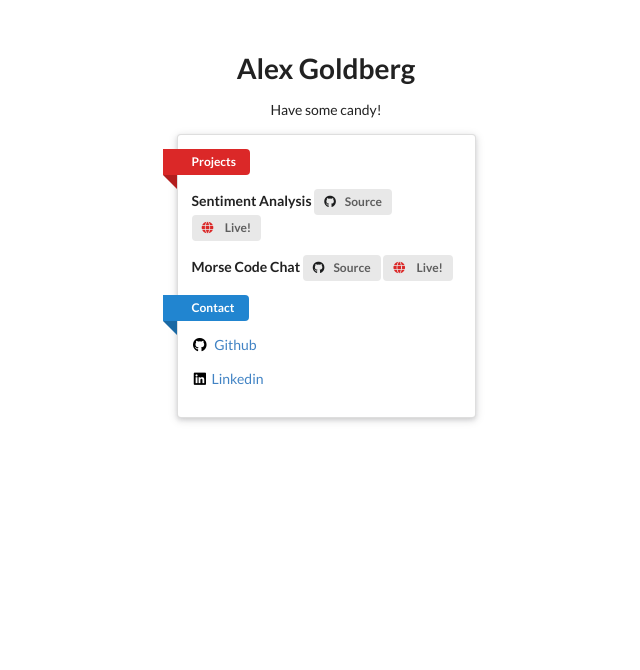
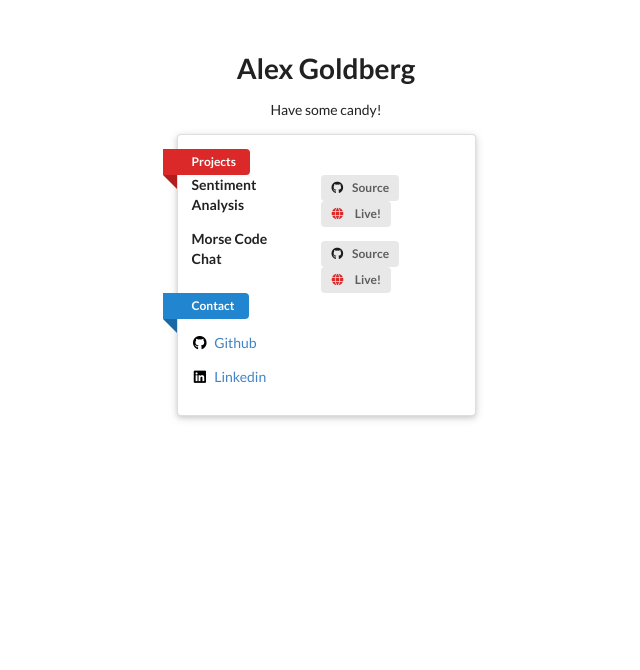
Before and after one commit to vlexvnder/PersonalWebsite, a Flask app: page / in a window 1280 px wide. Shown: the top 670 px of the page, without its empty margins (314-954 px from the left). Run offline with Flask 2, Linux system fonts and the light colour scheme; parts of the project's set-up code (start-up, migrations or seed data) failed here and were passed over.

Commit message:
Minor changes

```diff
--- a/main_site/templates/main_index.html
+++ b/main_site/templates/main_index.html
@@ -1,5 +1,4 @@
 <head>
-	<meta name="viewport" content="width=device-width, initial-scale=1, shrink-to-fit=no">
 	<title>Alexander Goldberg</title>
     <link rel="stylesheet" href="https://cdnjs.cloudflare.com/ajax/libs/semantic-ui/2.4.1/semantic.min.css"/>
     <script src="https://cdnjs.cloudflare.com/ajax/libs/semantic-ui/2.4.1/semantic.min.js" integrity="sha512-dqw6X88iGgZlTsONxZK9ePmJEFrmHwpuMrsUChjAw1mRUhUITE5QU9pkcSox+ynfLhL15Sv2al5A0LVyDCmtUw==" crossorigin="anonymous"></script>
@@ -8,29 +7,41 @@
 	body {
 	text-align: center;
 	margin-top: 50px;
+
 	}
-	.s {
-	color: black;
-	text-decoration: none;
-	}
+
+
 </style>
 <body>
+
+    <!--TODO: Set up mobile version redirect-->
+<div>
 	<h1>Alex Goldberg</h1>
 	<p>Have some {{sweet}}!</p>
-	<div class="ui one column centered grid">
+	<div class="ui one column centered grid" >
 		<div class="four wide column">
 			<div class="ui raised segment">
-				<a class="ui red ribbon label">Projects</a>
-				<p>
-				<p><b>Sentiment Analysis </b><a href="https://github.com/emote-sentiment-analysis/backend"><span class="ui label"><i class="black github icon"></i>Source</span></a> <a href="/sentiment"><span class="ui label"><i class="red globe icon"></i> Live!</span></a> </p>
-				<span><b>Morse Code Chat </b><a href="https://github.com/vlexvnder/Morse-Code-Chat"><span class="ui label"><i class="black github icon"></i>Source</span></a> <a href="/morse"><span class="ui label"><i class="red globe icon"></i> Live!</span></a> </span>
-				</p>
+                <a class="ui red ribbon label">Projects</a>
+                <div class="ui three column grid">
+                    <div class="seven wide column">
+                        <p><b>Sentiment Analysis</b></p>
+                        <p><b>Morse Code Chat</b></p>
+                    </div>
+
+                    <div class="eight wide column">
+                        <p><span><a href="https://github.com/emote-sentiment-analysis/backend"><span class="ui label"><i class="black github icon"></i>Source</span></a> <a href="/sentiment"><span class="ui label"><i class="red globe icon"></i> Live!</span></a></span></p>
+                        <p><span><a href="https://github.com/vlexvnder/Morse-Code-Chat"><span class="ui label"><i class="black github icon"></i>Source</span></a> <a href="/morse"><span class="ui label"><i class="red globe icon"></i> Live!</span></a></span></p>
+                    </div>
+
+                </div>
+
 				<a class="ui blue ribbon label">Contact</a>
 				<p>
 				<p><a  href="https://github.com/vlexvnder"><i style="color: black;" class="github icon"></i> Github</a></p>
-				<p><a href="https://www.linkedin.com/in/alexandersgoldberg/"><i style="color: black;" class="linkedin icon"></i>Linkedin</a></p>
+				<p><a href="https://www.linkedin.com/in/alexandersgoldberg/"><i style="color: black;" class="linkedin icon"></i> Linkedin</a></p>
 				</p>
 			</div>
 		</div>
-	</div>
+    </div>
+</div>
 </body>
```
